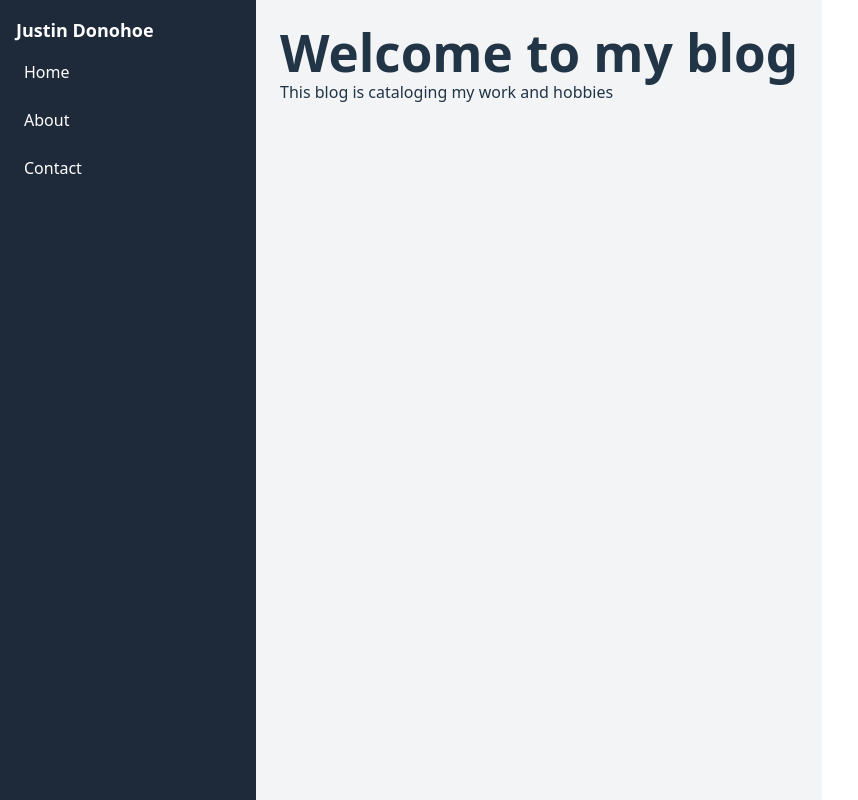
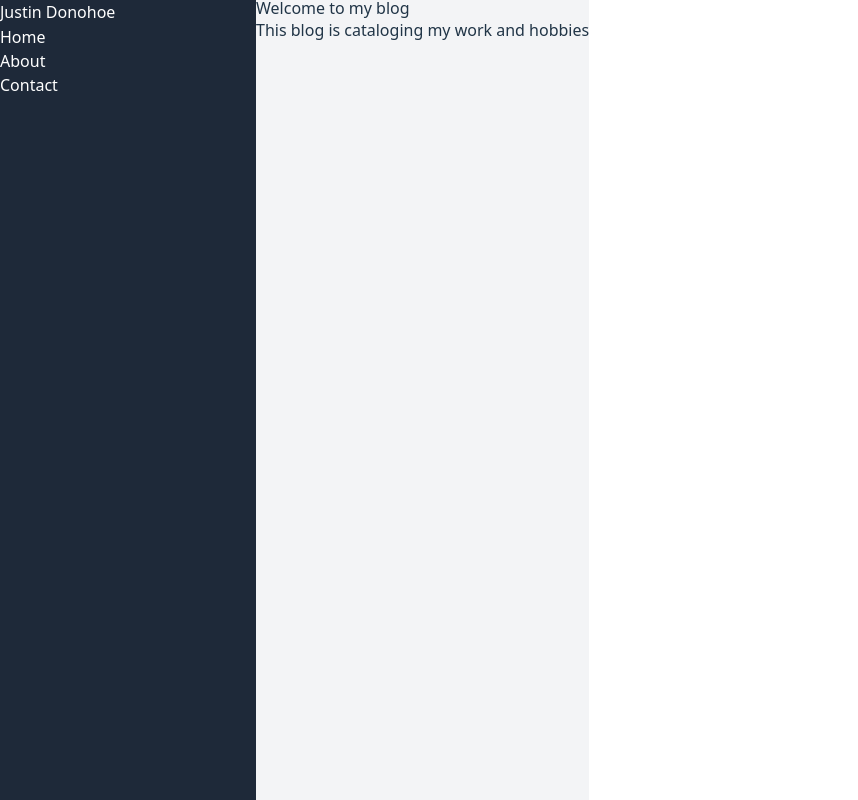
Before and after one commit to JustinD1/blog, a React (Vite) app in the folder blog/: page / in a window 1280 px wide. Shown: the whole page, without its empty margins (0-858 px from the left). Built offline with nearby package versions, Linux system fonts and the light colour scheme.

Commit message:
Updated the tailwind imports

```diff
--- a/blog/src/App.css
+++ b/blog/src/App.css
@@ -1,4 +1,3 @@
 @import "tailwindcss";
-@tailwind base;
-@tailwind components;
+@import "tailwindcss/preflight";
 @tailwind utilities;
```
